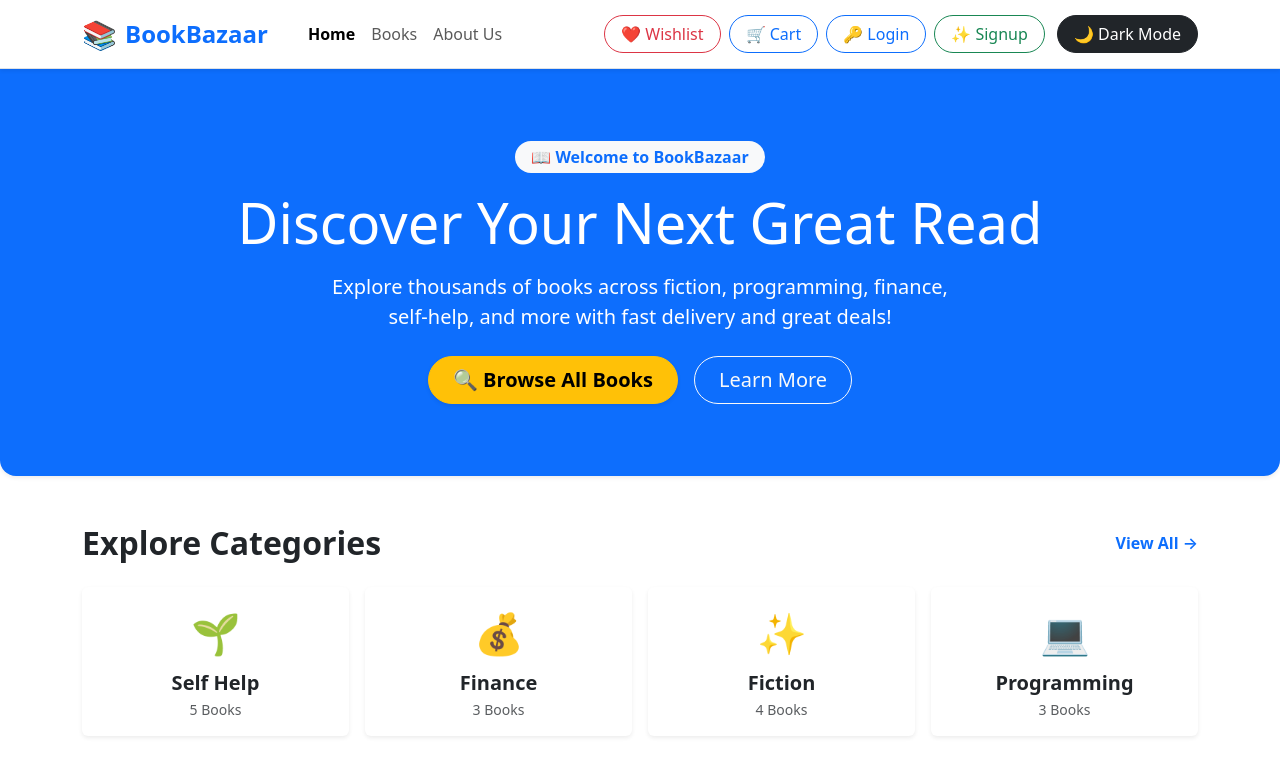
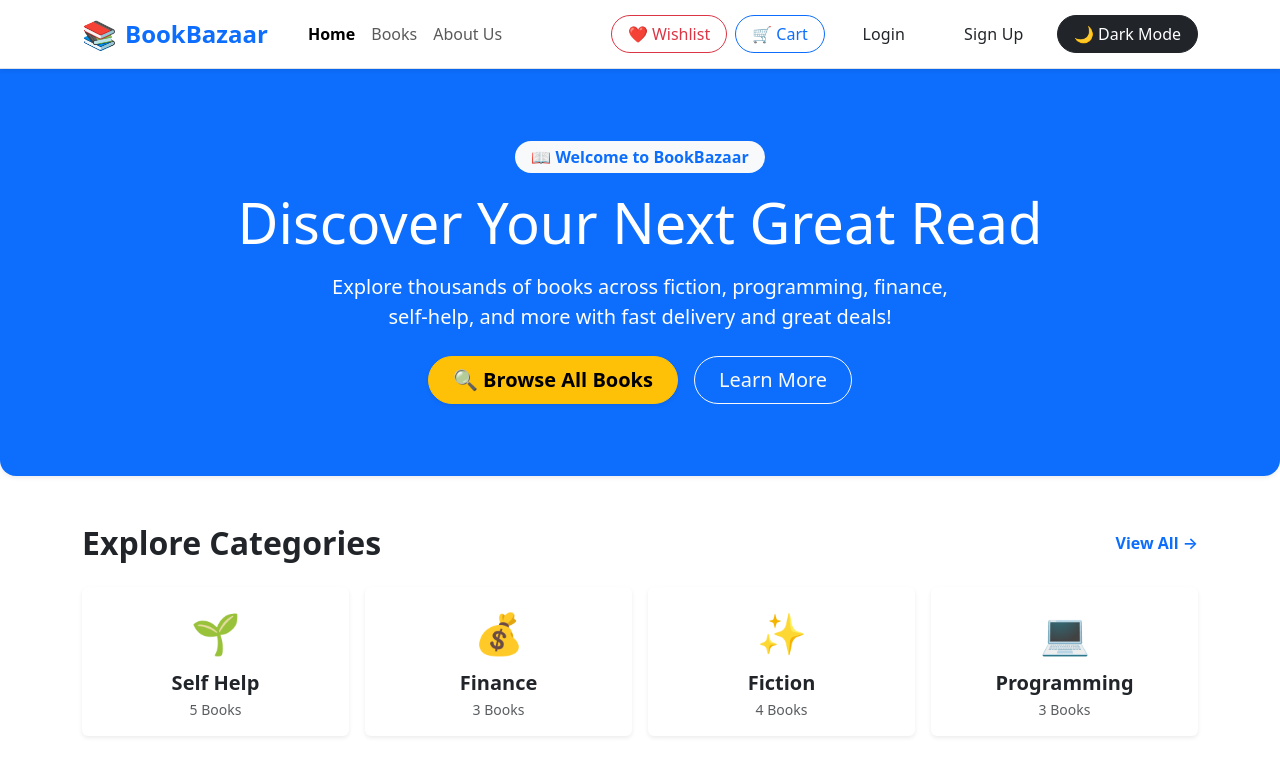
Before and after one commit to Atharva-hub/BookBazaar, a React (Vite) app: page / in a window 1280 px wide. Shown: the top 784 px of the page. Built offline with nearby package versions, Linux system fonts and the light colour scheme.

Commit message:
Fixed the hambuger icon bug and updated the navbar.

```diff
--- a/src/App.css
+++ b/src/App.css
@@ -0,0 +1,61 @@
+:root {
+	--auth-primary: #0d6efd;
+	--auth-primary-strong: #0b5ed7;
+	--auth-success: #198754;
+	--auth-success-strong: #157347;
+	--auth-border: rgba(13, 110, 253, 0.32);
+}
+
+.auth-btn {
+	border-radius: 999px;
+	font-weight: 600;
+	letter-spacing: 0.01em;
+	padding: 0.45rem 1rem;
+	min-width: 102px;
+	text-align: center;
+	transition: transform 0.18s ease, box-shadow 0.18s ease, background-color 0.18s ease, color 0.18s ease, border-color 0.18s ease;
+}
+
+.auth-btn:hover {
+	transform: translateY(-1px);
+}
+
+.auth-btn:focus-visible {
+	outline: none;
+	box-shadow: 0 0 0 0.2rem rgba(13, 110, 253, 0.2);
+}
+
+.auth-btn-login {
+	color: var(--auth-primary);
+	border: 1px solid var(--auth-border);
+	background: #ffffff;
+}
+
+.auth-btn-login:hover,
+.auth-btn-login-active {
+	color: #ffffff;
+	border-color: var(--auth-primary);
+	background: linear-gradient(180deg, var(--auth-primary), var(--auth-primary-strong));
+	box-shadow: 0 8px 18px rgba(13, 110, 253, 0.28);
+}
+
+.auth-btn-signup {
+	color: var(--auth-success);
+	border: 1px solid rgba(25, 135, 84, 0.36);
+	background: #ffffff;
+	box-shadow: none;
+}
+
+.auth-btn-signup:hover,
+.auth-btn-signup-active {
+	color: #ffffff;
+	border-color: transparent;
+	background: linear-gradient(180deg, #1fa968, #157347);
+	box-shadow: 0 10px 20px rgba(25, 135, 84, 0.3);
+}
+
+@media (max-width: 991.98px) {
+	.auth-btn {
+		min-width: 112px;
+	}
+}
--- a/src/components/Nav.jsx
+++ b/src/components/Nav.jsx
@@ -71,12 +71,18 @@ const Nav = () => {
               )}
             </Link>
 
-            <Link to="/login" className={`btn ${location.pathname === '/login' ? 'btn-primary' : 'btn-outline-primary'} rounded-pill px-3 fw-medium`}>
-              🔑 Login
+            <Link
+              to="/login"
+              className={`btn auth-btn auth-btn-login ${location.pathname === '/login' ? 'auth-btn-login-active' : ''}`}
+            >
+              Login
             </Link>
 
-            <Link to="/signup" className={`btn ${location.pathname === '/signup' ? 'btn-success' : 'btn-outline-success'} rounded-pill px-3 fw-medium`}>
-              ✨ Signup
+            <Link
+              to="/signup"
+              className={`btn auth-btn auth-btn-signup ${location.pathname === '/signup' ? 'auth-btn-signup-active' : ''}`}
+            >
+              Sign Up
             </Link>
 
             <button
--- a/src/main.jsx
+++ b/src/main.jsx
@@ -4,6 +4,7 @@ import './index.css'
 import App from './App.jsx'
 import ErrorBoundary from './components/ErrorBoundary.jsx'
 import 'bootstrap/dist/css/bootstrap.min.css'
+import 'bootstrap/dist/js/bootstrap.bundle.min.js'
 
 createRoot(document.getElementById('root')).render(
   <StrictMode>
```
